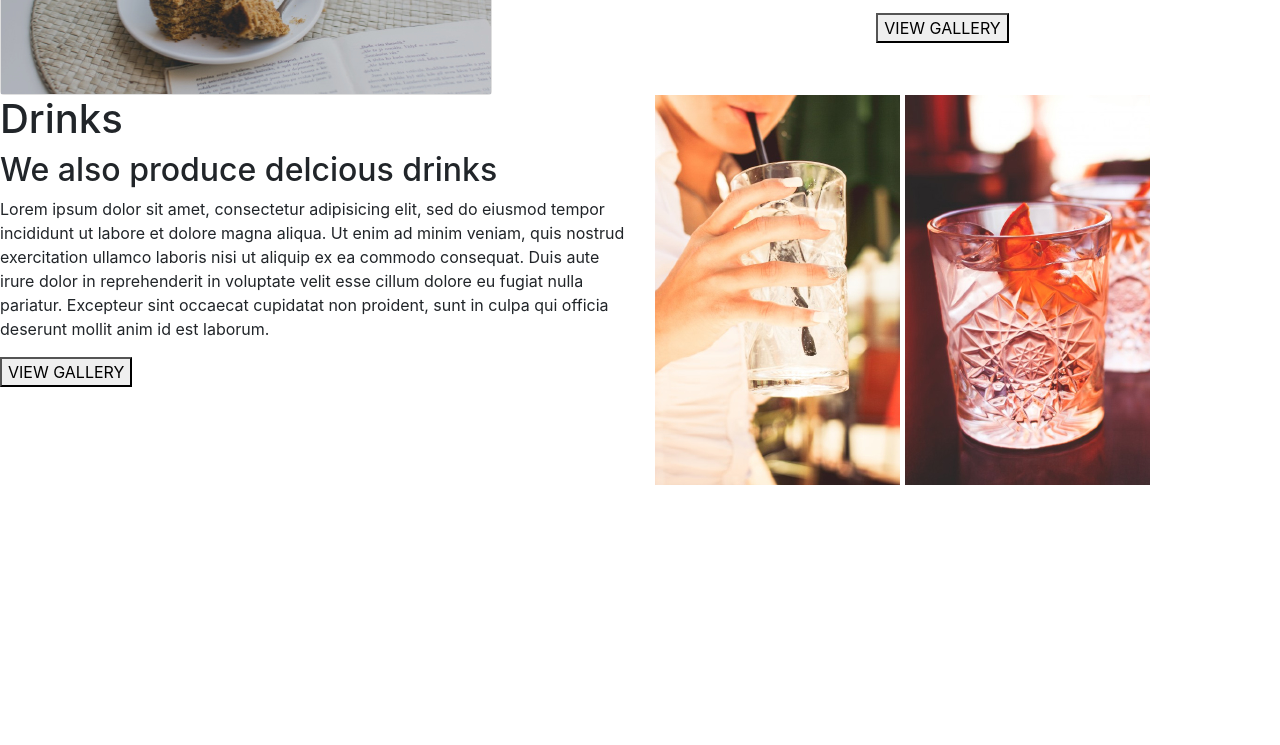
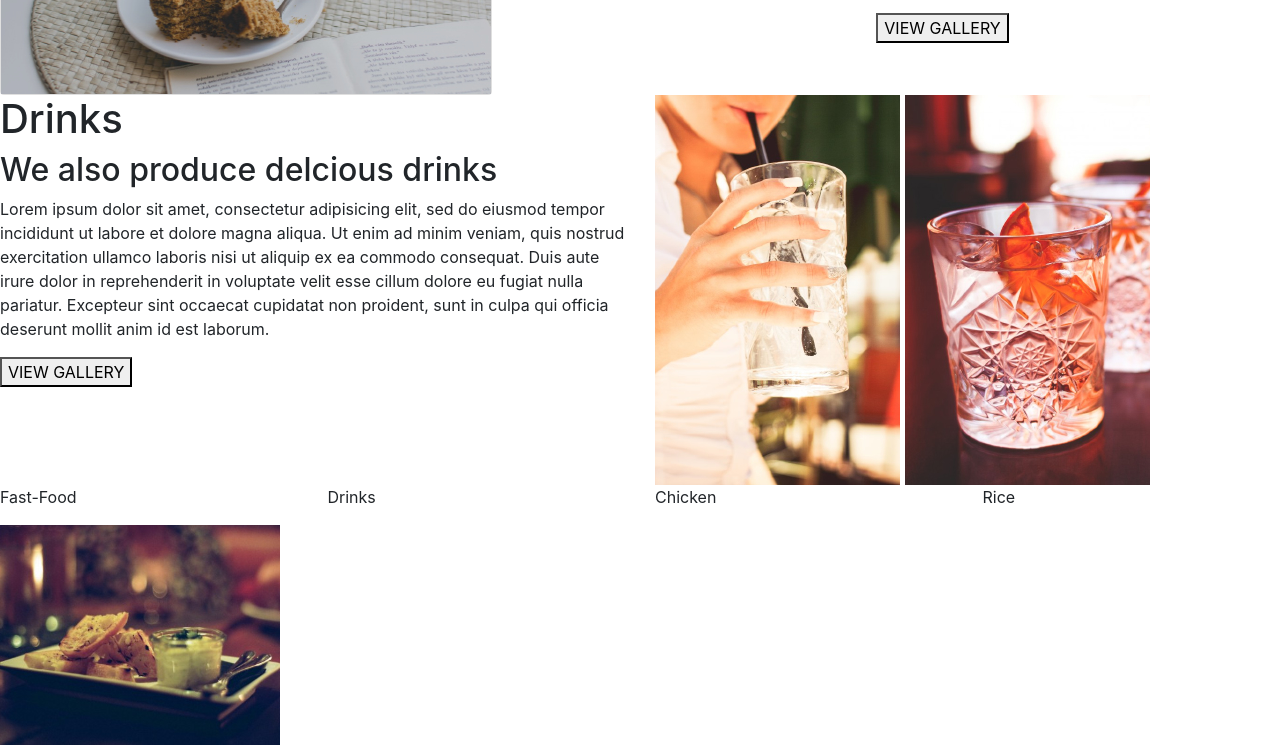
Before and after one commit to abbiemurugi/AnitasKitchen, a plain HTML site: page index.html in a window 1280 px wide. Shown: the part 1047-1792 px from the top of the page. Before the commit the page ends 1532 px from the top, so only its background shows below. Drawn offline with Linux system fonts and the light colour scheme.

Commit message:
paragraph

```diff
--- a/index.html
+++ b/index.html
@@ -53,7 +53,7 @@
     <h1>Fast Food</h1>
     <h2>You'll love our delicious fast food</h2>
     <p> Lorem ipsum dolor sit amet, consectetur adipisic<br> ing elit, sed do eiusmod tempor incididunt ut</br> labore et dolore magna aliqua. Ut enim ad minim</br> veniam, quis nostrud exercitation ullamco laboris<br> nisi ut aliquip ex ea commondo consequat. duis</br> aute irure dolor in re prehenderit in voluptate velit</br> esse cillum dolore eu fugiat nulla pariatur.Exce<br> teur sint occaecat cupi datat non proident</br></p>
-    <button style="hover">VIEW GALLERY</button>
+    <button>VIEW GALLERY</button>
   </div>
 </div
 </div>
@@ -81,6 +81,23 @@
   </div>
     </div>
   </div>
+<div class="row">
+  <div class="col-md-3">
+    <p>Fast-Food</p>
+  </div>
+  <div class="col-md-3">
+    <p>Drinks</p>
+  </div>
+    <div class="col-md-3">
+      <p>Chicken</p>
+    </div>
+    <div class="col-md-3">
+      <p>Rice</p>
+    </div>
+  </div>
+<div class="row">
+  <div class="col-md-4">
+    <img src="images/chickenBurger.jpg" alt="images">
 
   </div>
 </div>
```
